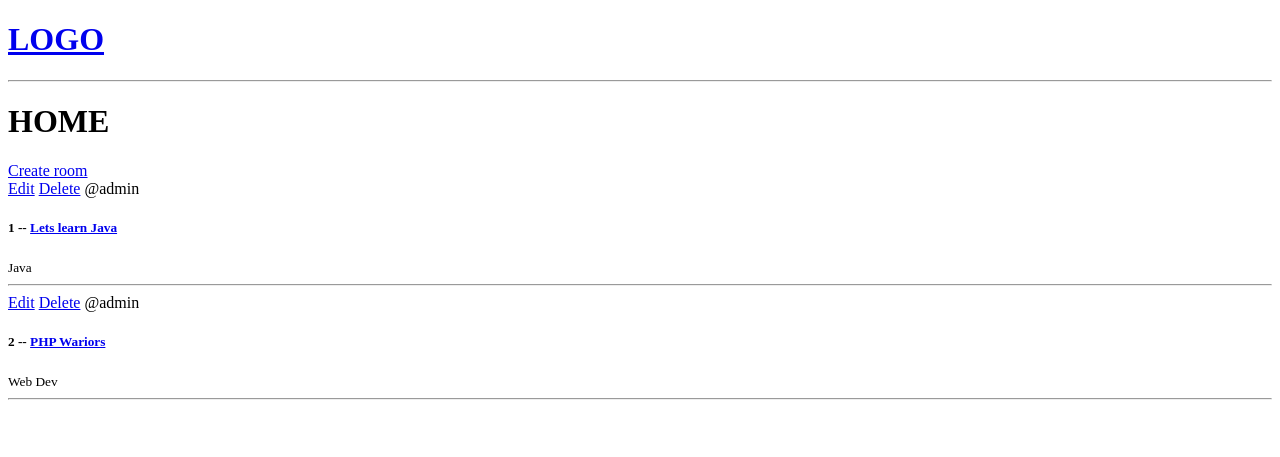
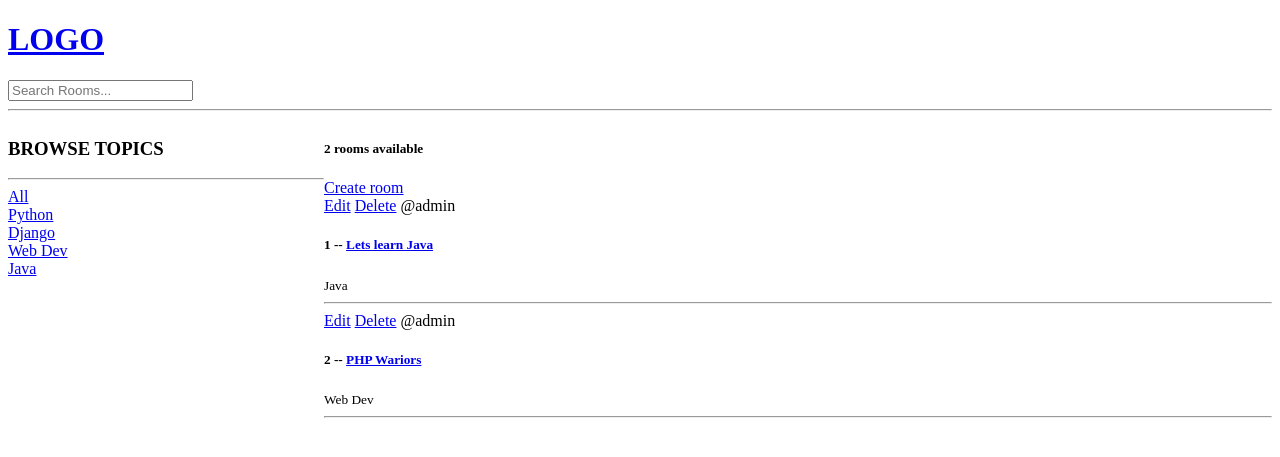
Before and after one commit to george-zakharov/simple_social_network, a Django app: page / in a window 1280 px wide. Shown: the top 457 px of the page. Run offline with Django 3.2, Linux system fonts and the light colour scheme; data comes from the database, SQL or seed files in the repository.

Commit message:
Search added

```diff
--- a/sn_app/base/templates/base/home.html
+++ b/sn_app/base/templates/base/home.html
@@ -2,9 +2,31 @@
 
 {% block content %}
 
-<h1>HOME</h1>
+<style>
+    .home-container{
+        display: grid;
+        grid-template-columns: 1fr 3fr;
+    }
+</style>
+
+<div class="home-container">
+    <div>
+        <h3>BROWSE TOPICS</h3>
+        <hr>
 
         <div>
+            <a href="{% url 'home' %}">All</a>
+        </div>
+
+        {% for topic in topics %}
+            <div>
+                <a href="{% url 'home' %}?q={{ topic.name }}">{{ topic.name }}</a>
+            </div>
+        {% endfor %}
+
+    </div>
+    <div>
+        <h5>{{ room_count }} rooms available</h5>
         <a href="{% url 'create-room' %}">Create room</a>
         <div>
             {% for room in rooms %}
@@ -19,5 +41,6 @@
             {% endfor %}
         </div>
     </div>
+</div>
 
 {% endblock content %}
--- a/sn_app/base/views.py
+++ b/sn_app/base/views.py
@@ -1,5 +1,6 @@
 from django.shortcuts import render, redirect
-from .models import Room
+from django.db.models import Q
+from .models import Room, Topic
 from .forms import RoomForm
 # TODO: FOR TEST
 # from django.http import HttpResponse
@@ -12,8 +13,16 @@ from .forms import RoomForm
 # ]
 
 def home(request):
-    rooms = Room.objects.all()
-    context = {'rooms': rooms}
+    q = request.GET.get('q') if request.GET.get('q') is not None else ''
+    rooms = Room.objects.filter(
+        Q(topic__name__icontains=q)
+        | Q(name__icontains=q)
+        | Q(description__icontains=q)
+    )
+    topics = Topic.objects.all()
+    room_count = rooms.count()
+
+    context = {'rooms': rooms, 'topics': topics, 'room_count': room_count}
     return render(request, 'base/home.html', context)
     # TODO: FOR TEST
     # return HttpResponse('Home page')
--- a/sn_app/templates/navbar.html
+++ b/sn_app/templates/navbar.html
@@ -2,4 +2,8 @@
     <h1>LOGO</h1>
 </a>
 
+<form method="get" action="{% url 'home' %}">
+    <input type="text" name="q" placeholder="Search Rooms...">
+</form>
+
 <hr>
```
Lines whose indentation alone changed are shown as unchanged.
